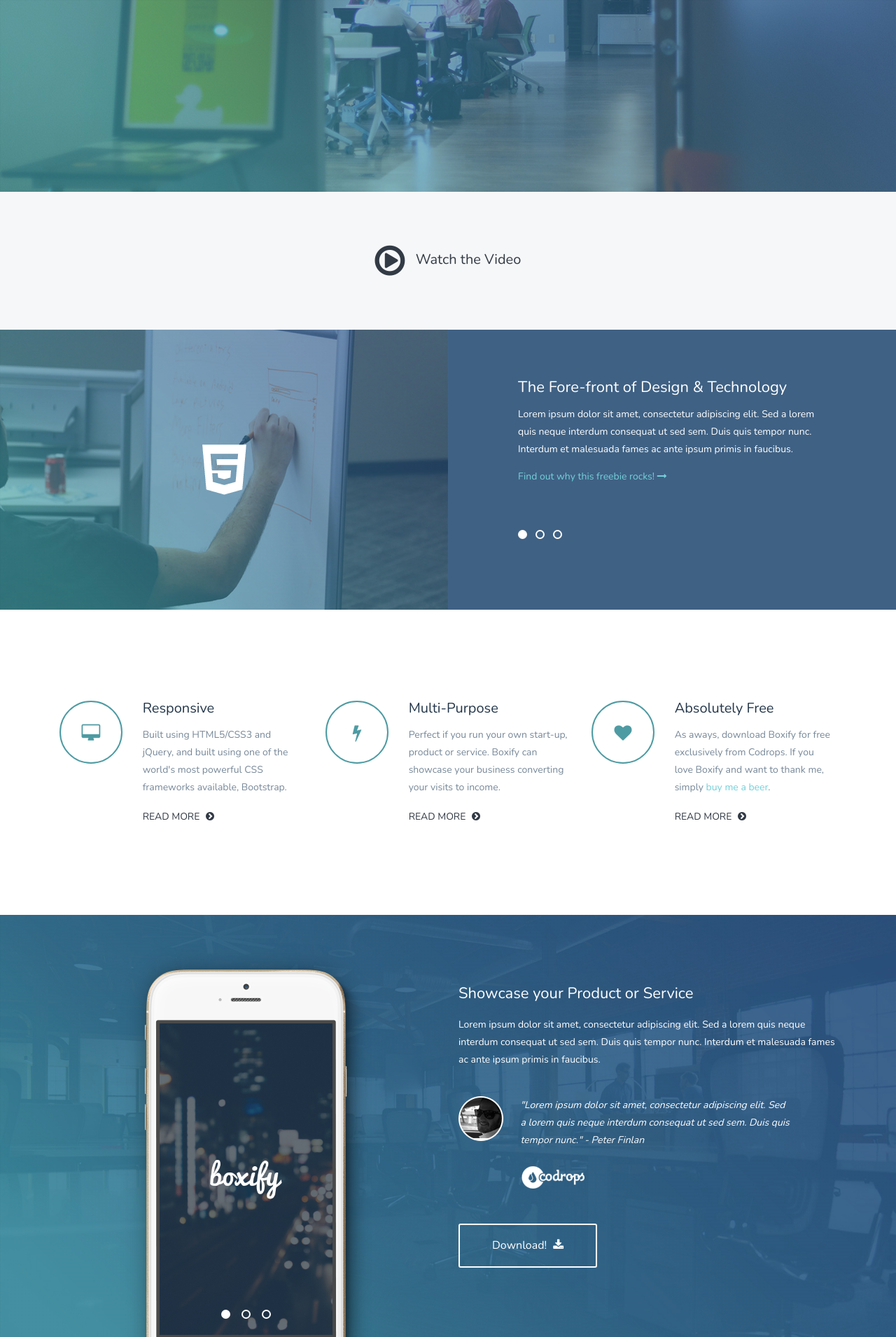
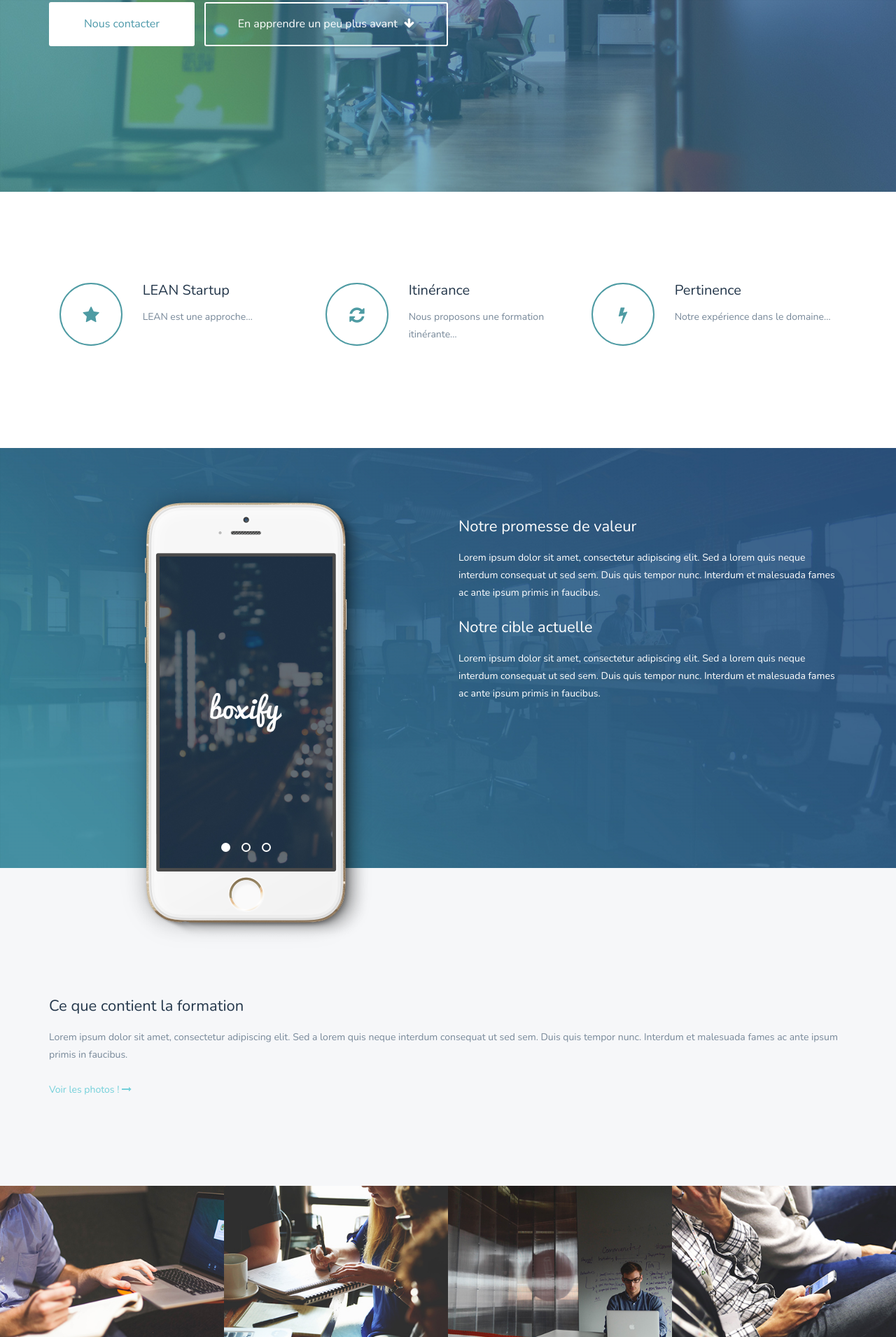
Before and after one commit to scopyleft/trampolean, a plain HTML site: page index.html in a window 1280 px wide. Shown: the part 526-2436 px from the top of the page at 70% size. Drawn offline with nearby package versions, Linux system fonts and the light colour scheme.

Commit message:
Adaptation provisoire du template

```diff
--- a/index.html
+++ b/index.html
@@ -8,10 +8,10 @@
 		<meta charset="utf-8">
 		<meta http-equiv="X-UA-Compatible" content="IE=edge">
 		<meta name="viewport" content="width=device-width, initial-scale=1">
-		<title>Boxify: Free HTML5/CSS3 Template by Peter Finlan</title>
-		<meta name="description" content="A free HTML5/CSS3 template made exclusively for Codrops by Peter Finlan" />
-		<meta name="keywords" content="html5 template, css3, one page, animations, agency, portfolio, web design" />
-		<meta name="author" content="Peter Finlan" />
+		<title>TrampoLEAN : mettez votre projet en marche</title>
+		<meta name="description" content="Formation itinérante sur LEAN startup destinée aux incubateurs/incubés." />
+		<meta name="keywords" content="formation, incubation, lean startup" />
+		<meta name="author" content="scopyleft" />
 		<!-- Bootstrap -->
 		<script src="js/modernizr.custom.js"></script>
 		<link href="css/bootstrap.min.css" rel="stylesheet">
@@ -41,7 +41,7 @@
 	</head>
 	<body>
 		<!--[if lt IE 7]>
-		<p class="browsehappy">You are using an <strong>outdated</strong> browser. Please <a href="http://browsehappy.com/">upgrade your browser</a> to improve your experience.</p>
+		<p class="browsehappy">Vous utilisez un navigateur <strong>ancien</strong>. Veuillez <a href="http://browsehappy.com/">mettre à jour votre navigateur</a> pour une meilleure expérience.</p>
 		<![endif]-->
 		<!-- open/close -->
 		<header>
@@ -50,7 +50,6 @@
 				<div class="container">
 					<div class="row nav-wrapper">
 						<div class="col-md-6 col-sm-6 col-xs-6 text-left">
-							<a href="#"><img src="img/logo-white.png" alt="Boxify Logo"></a>
 						</div>
 						<div class="col-md-6 col-sm-6 col-xs-6 text-right navicon">
 							<p>MENU</p><a id="trigger-overlay" class="nav_slide_button nav-toggle" href="#"><span></span></a>
@@ -58,57 +57,19 @@
 					</div>
 					<div class="row hero-content">
 						<div class="col-md-12">
-							<h1 class="animated fadeInDown">An Exclusive, Premium HTML5 &amp; CSS3 Template by Peter Finlan, for Codrops.</h1>
-							<a href="http://tympanus.net/codrops/?p=22554" class="use-btn animated fadeInUp">Use it for free</a> <a href="#about" class="learn-btn animated fadeInUp">Learn more <i class="fa fa-arrow-down"></i></a>
+							<h1 class="animated fadeInDown">
+								TrampoLEAN : formation itinérante sur LEAN startup destinée aux incubateurs et incubés.
+								<br />
+								<br />
+								« Aujourd’hui, mettez en marche votre produit. »
+							</h1>
+							<a href="m&#x61;ilto:bonjour%40scopyleft&#46;fr" class="use-btn animated fadeInUp">Nous contacter</a>
+							<a href="#features" class="learn-btn animated fadeInUp">En apprendre un peu plus avant <i class="fa fa-arrow-down"></i></a>
 						</div>
 					</div>
 				</div>
 			</section>
 		</header>
-		<section class="video" id="about">
-			<div class="container">
-				<div class="row">
-					<div class="col-md-12 text-center">
-						<h1><a href="http://www.youtube.com/embed/9No-FiEInLA?autoplay=1&wmode=opaque&fs=1" class="youtube-media"><i class="fa fa-play-circle-o"></i> Watch the Video</a></h1>
-					</div>
-				</div>
-			</div>
-		</section>
-		<section class="features-intro">
-			<div class="container-fluid">
-				<div class="row">
-					<div class="col-md-6 nopadding features-intro-img">
-						<div class="features-bg">
-							<div class="texture-overlay"></div>
-							<div class="features-img wp1">
-								<img src="img/html5-logo.png" alt="HTML5 Logo">
-							</div>
-						</div>
-					</div>
-					<div class="col-md-6 nopadding">
-						<div class="features-slider">
-								<ul class="slides" id="featuresSlider">
-									<li>
-										<h1>The Fore-front of Design &amp; Technology</h1>
-										<p>Lorem ipsum dolor sit amet, consectetur adipiscing elit. Sed a lorem quis neque interdum consequat ut sed sem. Duis quis tempor nunc. Interdum et malesuada fames ac ante ipsum primis in faucibus.</p>
-										<p><a href="#features" class="arrow-btn">Find out why this freebie rocks! <i class="fa fa-long-arrow-right"></i></a></p>
-									</li>
-									<li>
-										<h1>Multi-Purpose User Centric Design</h1>
-										<p>Lorem ipsum dolor sit amet, consectetur adipiscing elit. Sed a lorem quis neque interdum consequat ut sed sem. Duis quis tempor nunc. Interdum et malesuada fames ac ante ipsum primis in faucibus.</p>
-										<p><a href="http://tympanus.net/codrops/?p=22554" class="arrow-btn">Find out why this freebie rocks! <i class="fa fa-long-arrow-right"></i></a></p>
-									</li>
-									<li>
-										<h1>Made with Love, Released for Free</h1>
-										<p>Lorem ipsum dolor sit amet, consectetur adipiscing elit. Sed a lorem quis neque interdum consequat ut sed sem. Duis quis tempor nunc. Interdum et malesuada fames ac ante ipsum primis in faucibus.</p>
-										<p><a href="http://tympanus.net/codrops/?p=22554" class="arrow-btn">Find out why this freebie rocks! <i class="fa fa-long-arrow-right"></i></a></p>
-									</li>
-								</ul>
-						</div>
-					</div>
-				</div>
-			</div>
-		</section>
 		<section class="features-list" id="features">
 			<div class="container">
 				<div class="row">
@@ -116,32 +77,29 @@
 
 						<div class="col-md-4 feature-1 wp2">
 							<div class="feature-icon">
-								<i class="fa fa-desktop"></i>
+								<i class="fa fa-star"></i>
 							</div>
 							<div class="feature-content">
-								<h1>Responsive</h1>
-								<p>Built using HTML5/CSS3 and jQuery, and built using one of the world's most powerful CSS frameworks available, Bootstrap.</p>
-								<a href="http://tympanus.net/codrops/?p=22554" class="read-more-btn">Read More <i class="fa fa-chevron-circle-right"></i></a>
+								<h1>LEAN Startup</h1>
+								<p>LEAN est une approche…</p>
 							</div>
 						</div>
 						<div class="col-md-4 feature-2 wp2 delay-05s">
 							<div class="feature-icon">
-								<i class="fa fa-flash"></i>
+								<i class="fa fa-refresh"></i>
 							</div>
 							<div class="feature-content">
-								<h1>Multi-Purpose</h1>
-								<p>Perfect if you run your own start-up, product or service. Boxify can showcase your business converting your visits to income.</p>
-								<a href="http://tympanus.net/codrops/?p=22554" class="read-more-btn">Read More <i class="fa fa-chevron-circle-right"></i></a>
+								<h1>Itinérance</h1>
+								<p>Nous proposons une formation itinérante…</p>
 							</div>
 						</div>
 						<div class="col-md-4 feature-3 wp2 delay-1s">
 							<div class="feature-icon">
-								<i class="fa fa-heart"></i>
+								<i class="fa fa-flash"></i>
 							</div>
 							<div class="feature-content">
-								<h1>Absolutely Free</h1>
-								<p>As aways, download Boxify for free exclusively from Codrops. If you love Boxify and want to thank me, simply <a href="http://peterfinlan.com/">buy me a beer</a>. </p>
-								<a href="http://tympanus.net/codrops/?p=22554" class="read-more-btn">Read More <i class="fa fa-chevron-circle-right"></i></a>
+								<h1>Pertinence</h1>
+								<p>Notre expérience dans le domaine…</p>
 							</div>
 						</div>
 
@@ -174,16 +132,10 @@
 							</div>
 						</div>
 						<div class="col-md-6">
-							<h1>Showcase your Product or Service</h1>
+							<h1>Notre promesse de valeur</h1>
 							<p>Lorem ipsum dolor sit amet, consectetur adipiscing elit. Sed a lorem quis neque interdum consequat ut sed sem. Duis quis tempor nunc. Interdum et malesuada fames ac ante ipsum primis in faucibus.</p>
-							<blockquote class="team-quote">
-								<div class="avatar"><img src="img/avatar.png" alt="User Avatar"></div>
-								<p>"Lorem ipsum dolor sit amet, consectetur adipiscing elit. Sed a lorem quis neque interdum consequat ut sed sem. Duis quis tempor nunc." - Peter Finlan</p>
-								<div class="logo-quote">
-									<a href="http://tympanus.net/codrops/"><img src="img/codrops-logo.png" alt="Codrops Logo"></a>
-								</div>
-							</blockquote>
-							<a href="http://tympanus.net/codrops/?p=22554" class="download-btn">Download! <i class="fa fa-download"></i></a>
+							<h1>Notre cible actuelle</h1>
+							<p>Lorem ipsum dolor sit amet, consectetur adipiscing elit. Sed a lorem quis neque interdum consequat ut sed sem. Duis quis tempor nunc. Interdum et malesuada fames ac ante ipsum primis in faucibus.</p>
 						</div>
 					</div>
 				</div>
@@ -194,9 +146,9 @@
 			<div class="container">
 				<div class="row">
 					<div class="col-md-12">
-						<h1>Packed Full of Powerful Features</h1>
+						<h1>Ce que contient la formation</h1>
 						<p>Lorem ipsum dolor sit amet, consectetur adipiscing elit. Sed a lorem quis neque interdum consequat ut sed sem. Duis quis tempor nunc. Interdum et malesuada fames ac ante ipsum primis in faucibus.</p>
-						<p><a href="#screenshots" class="arrow-btn">See the screenshots! <i class="fa fa-long-arrow-right"></i></a></p>
+						<p><a href="#screenshots" class="arrow-btn">Voir les photos ! <i class="fa fa-long-arrow-right"></i></a></p>
 					</div>
 				</div>
 			</div>
@@ -212,7 +164,7 @@
 								<div class="caption-content">
 									<a href="img/large/01.jpg" class="single_image">
 										<i class="fa fa-search"></i><br>
-										<p>Optimised For Design</p>
+										<p>Pour les porteurs de projets</p>
 									</a>
 								</div>
 								</figcaption>
@@ -225,7 +177,7 @@
 								<div class="caption-content">
 									<a href="img/large/02.jpg" class="single_image">
 										<i class="fa fa-search"></i><br>
-										<p>User Centric Design</p>
+										<p>Commencez immédiatement</p>
 									</a>
 								</div>
 								</figcaption>
@@ -238,7 +190,7 @@
 								<div class="caption-content">
 									<a href="img/large/03.jpg" class="single_image">
 										<i class="fa fa-search"></i><br>
-										<p>Responsive and Adaptive</p>
+										<p>Des retours dès aujourd’hui</p>
 									</a>
 								</div>
 								</figcaption>
@@ -251,7 +203,7 @@
 								<div class="caption-content">
 									<a href="img/large/04.jpg" class="single_image">
 										<i class="fa fa-search"></i><br>
-										<p>Absolutely Free</p>
+										<p>Sans commencer par le code</p>
 									</a>
 								</div>
 								</figcaption>
@@ -268,7 +220,7 @@
 								<div class="caption-content">
 									<a href="img/large/05.jpg" class="single_image">
 										<i class="fa fa-search"></i><br>
-										<p>Multi-Purpose Design</p>
+										<p>Sur Montpellier ou ailleurs</p>
 									</a>
 								</div>
 								</figcaption>
@@ -281,7 +233,7 @@
 								<div class="caption-content">
 									<a href="img/large/06.jpg" class="single_image">
 										<i class="fa fa-search"></i><br>
-										<p>Exclusive to Codrops</p>
+										<p>Avec deux accompagnateurs</p>
 									</a>
 								</div>
 								</figcaption>
@@ -294,7 +246,7 @@
 								<div class="caption-content">
 									<a href="img/large/07.jpg" class="single_image">
 										<i class="fa fa-search"></i><br>
-										<p>Made with Love</p>
+										<p>Découvrez une nouvelle culture</p>
 									</a>
 								</div>
 								</figcaption>
@@ -307,7 +259,7 @@
 								<div class="caption-content">
 									<a href="img/large/08.jpg" class="single_image">
 										<i class="fa fa-search"></i><br>
-										<p>In Sydney, Australia</p>
+										<p>En explorant votre ville</p>
 									</a>
 								</div>
 								</figcaption>
@@ -317,12 +269,12 @@
 				</div>
 			</div>
 		</section>
-		<section class="download" id="download">
+		<section class="download" id="contact">
 			<div class="container">
 				<div class="row">
 					<div class="col-md-12 text-center wp4">
-						<h1>Seen Enough?</h1>
-						<a href="http://tympanus.net/codrops/?p=22554" class="download-btn">Download! <i class="fa fa-download"></i></a>
+						<h1>Envie d’essayer ?</h1>
+						<a href="m&#x61;ilto:bonjour%40scopyleft&#46;fr" class="download-btn">Contactez-nous ! <i class="fa fa-heart"></i></a>
 					</div>
 				</div>
 			</div>
@@ -331,18 +283,7 @@
 			<div class="container">
 				<div class="row">
 					<div class="col-md-5">
-						<h1 class="footer-logo">
-						<img src="img/logo-blue.png" alt="Footer Logo Blue">
-						</h1>
-						<p>© Boxify 2015 - <a href="http://tympanus.net/codrops/licensing/">Licence</a> - Designed &amp; Developed by <a href="http://www.peterfinlan.com/">Peter Finlan</a></p>
-					</div>
-					<div class="col-md-7">
-						<ul class="footer-nav">
-							<li><a href="#about">About</a></li>
-							<li><a href="#features">Features</a></li>
-							<li><a href="#screenshots">Screenshots</a></li>
-							<li><a href="#download">Download</a></li>
-						</ul>
+						<p>Cette formation est une initiative <a href="http://scopyleft.fr">scopyleft</a>.</p>
 					</div>
 				</div>
 			</div>
@@ -350,12 +291,11 @@
 		<div class="overlay overlay-boxify">
 			<nav>
 				<ul>
-					<li><a href="#about"><i class="fa fa-heart"></i>About</a></li>
-					<li><a href="#features"><i class="fa fa-flash"></i>Features</a></li>
+					<li><a href="#features"><i class="fa fa-flash"></i>Contenu</a></li>
+					<li><a href="#screenshots"><i class="fa fa-desktop"></i>Photos</a></li>
 				</ul>
 				<ul>
-					<li><a href="#screenshots"><i class="fa fa-desktop"></i>Screenshots</a></li>
-					<li><a href="#download"><i class="fa fa-download"></i>Download</a></li>
+					<li><a href="#contact"><i class="fa fa-heart"></i>Contact</a></li>
 				</ul>
 			</nav>
 		</div>
@@ -369,14 +309,5 @@
 		<script src="js/waypoints.min.js"></script>
 		<script src="js/bootstrap.min.js"></script>
 		<script src="js/min/scripts-min.js"></script>
-		<!-- Google Analytics: change UA-XXXXX-X to be your site's ID. -->
-		<script>
-		(function(b,o,i,l,e,r){b.GoogleAnalyticsObject=l;b[l]||(b[l]=
-		function(){(b[l].q=b[l].q||[]).push(arguments)});b[l].l=+new Date;
-		e=o.createElement(i);r=o.getElementsByTagName(i)[0];
-		e.src='//www.google-analytics.com/analytics.js';
-		r.parentNode.insertBefore(e,r)}(window,document,'script','ga'));
-		ga('create','UA-XXXXX-X');ga('send','pageview');
-		</script>
 	</body>
 </html>
```
